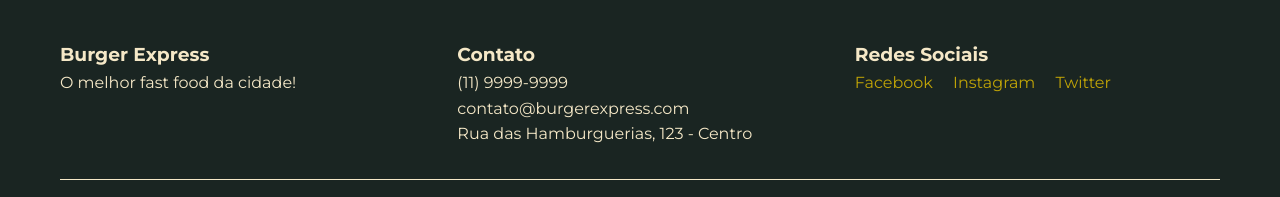
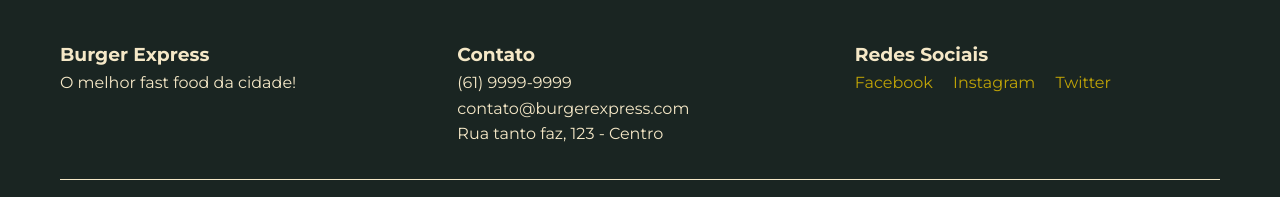
Before and after one commit to Gabrobot5/Fast-food, a plain HTML site: page index.html in a window 1280 px wide. Shown: the part 3149-3346 px from the top of the page. Drawn offline with Linux system fonts and the light colour scheme.

Commit message:
update
update

```diff
--- a/index.html
+++ b/index.html
@@ -201,9 +201,9 @@
         </div>
         <div class="footer-section">
           <h3>Contato</h3>
-          <p>(11) 9999-9999</p>
+          <p>(61) 9999-9999</p>
           <p>contato@burgerexpress.com</p>
-          <p>Rua das Hamburguerias, 123 - Centro</p>
+          <p>Rua tanto faz, 123 - Centro</p>
         </div>
         <div class="footer-section">
           <h3>Redes Sociais</h3>
```
